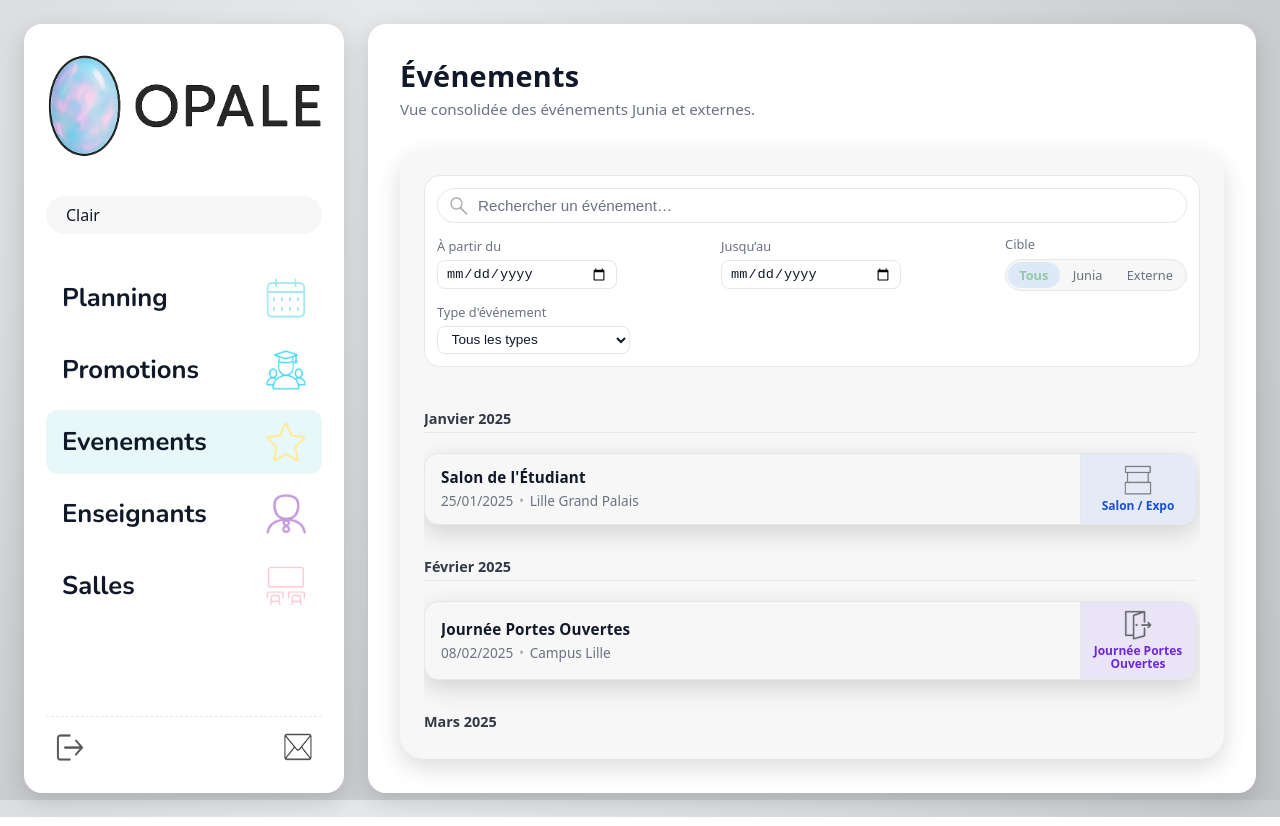
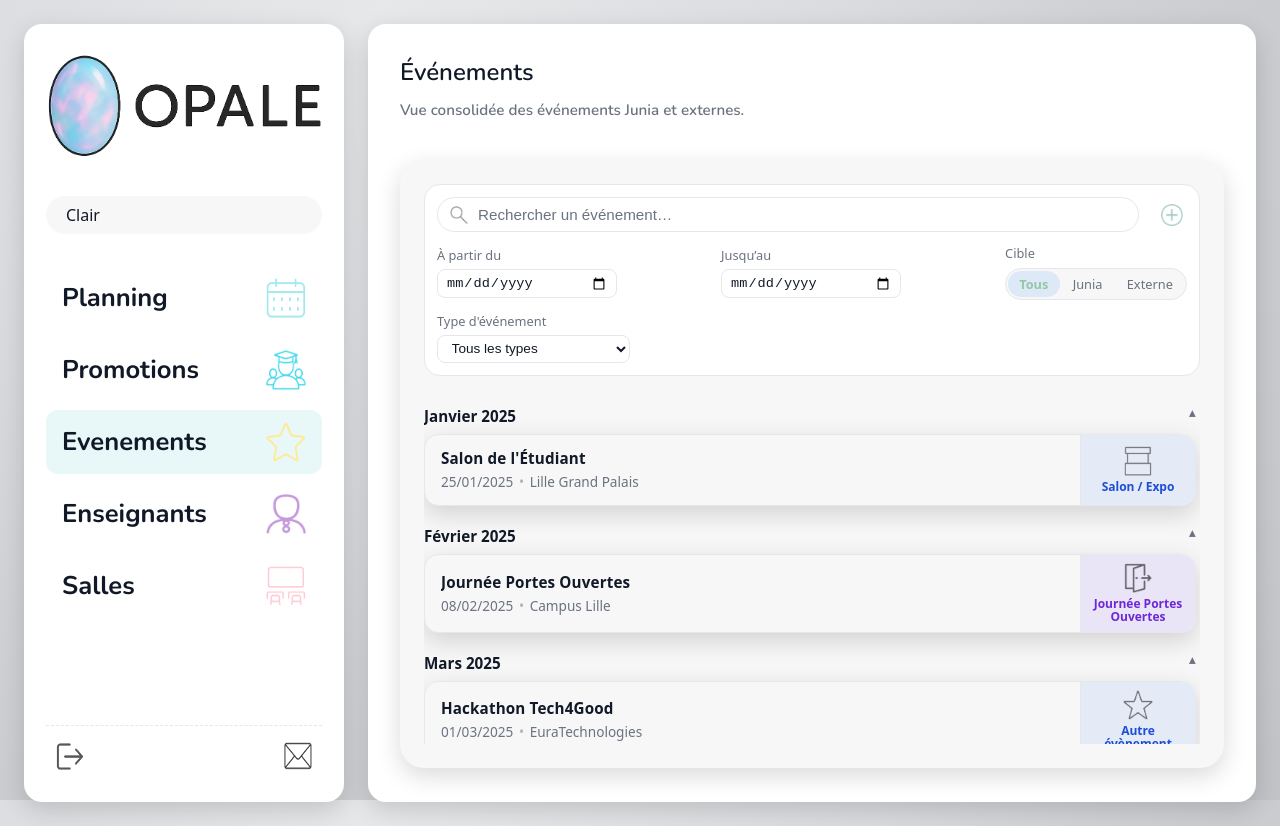
Before and after one commit to AlexisMtksJunia/OPALE-Front, a React (Vite) app: page /evenements in a window 1280 px wide. Built offline with nearby package versions, Linux system fonts and the light colour scheme.

Commit message:
feat(events): add event creation flow with '+' button and empty detail card

```diff
--- a/src/components/events/EventsToolbar.tsx
+++ b/src/components/events/EventsToolbar.tsx
@@ -3,6 +3,7 @@ import React from 'react'
 import { EventType } from '../../models/CampusEvent'
 import { PageToolbar, ToolbarRow } from '../common/Toolbar'
 import ToolbarSearch from '../common/ToolbarSearch'
+import icPlus from '../../assets/ic-plus.png'
 
 export type TargetFilter = 'ALL' | 'JUNIA' | 'EXTERNE'
 export type TypeFilter = 'ALL' | EventType
@@ -22,6 +23,9 @@ interface EventsToolbarProps {
 
     type: TypeFilter
     onTypeChange: (value: TypeFilter) => void
+
+    // 👇 nouveau : clic sur "+"
+    onCreateRequested: () => void
 }
 
 const EVENT_TYPE_OPTIONS = [
@@ -45,23 +49,34 @@ export default function EventsToolbar({
                                           onTargetChange,
                                           type,
                                           onTypeChange,
+                                          onCreateRequested,
                                       }: EventsToolbarProps) {
     return (
         <PageToolbar className="events-toolbar">
-            {/* Ligne 1 : recherche */}
+            {/* Ligne 1 : search + bouton + */}
             <ToolbarRow>
                 <ToolbarSearch
                     value={searchValue}
                     onChange={onSearchChange}
                     placeholder="Rechercher un événement…"
                 />
+
+                <button
+                    type="button"
+                    className="events-toolbar-plus-btn"
+                    onClick={onCreateRequested}
+                    aria-label="Créer un événement"
+                    title="Créer un événement"
+                >
+                    <img src={icPlus} alt="" className="events-toolbar-plus-icon"/>
+                </button>
             </ToolbarRow>
 
             {/* Ligne 2 : filtres */}
             <ToolbarRow className="page-toolbar-row--filters events-toolbar-filters">
                 {/* Filtre dates */}
                 <div className="toolbar-filter">
-                    <label className="toolbar-filter-label">
+                <label className="toolbar-filter-label">
                         À partir du
                         <input
                             type="date"
--- a/src/pages/Events.tsx
+++ b/src/pages/Events.tsx
@@ -10,10 +10,27 @@ import {
     JUNIA_EVENTS_MOCK,
     EXTERNAL_EVENTS_MOCK,
 } from '../mocks/events.mock'
-import PageHeader from '../components/common/PageHeader'
 import { CampusEvent } from '../models/CampusEvent'
+import SectionHeader from '../components/common/SectionHeader' // si tu l’utilises pour les mois
 
 const ALL_EVENTS = [...JUNIA_EVENTS_MOCK, ...EXTERNAL_EVENTS_MOCK]
+
+// helpers getMonthKey / getMonthLabel que tu as déjà ou qu’on avait ajoutés
+function getMonthKey(dateStr: string): string {
+    const d = new Date(dateStr)
+    if (Number.isNaN(d.getTime())) return dateStr
+    return `${d.getFullYear()}-${String(d.getMonth() + 1).padStart(2, '0')}`
+}
+
+function getMonthLabel(dateStr: string): string {
+    const d = new Date(dateStr)
+    if (Number.isNaN(d.getTime())) return dateStr
+    const label = d.toLocaleDateString('fr-FR', {
+        month: 'long',
+        year: 'numeric',
+    })
+    return label.charAt(0).toUpperCase() + label.slice(1)
+}
 
 export default function Events() {
     const [searchValue, setSearchValue] = useState('')
@@ -21,9 +38,9 @@ export default function Events() {
     const [dateTo, setDateTo] = useState('')
     const [target, setTarget] = useState<TargetFilter>('ALL')
     const [type, setType] = useState<TypeFilter>('ALL')
-    const [selectedEvent, setSelectedEvent] = useState<CampusEvent | null>(
-        null,
-    )
+
+    const [selectedEvent, setSelectedEvent] = useState<CampusEvent | null>(null)
+    const [openMonths, setOpenMonths] = useState<Record<string, boolean>>({})
 
     const filteredEvents = useMemo(() => {
         let items = [...ALL_EVENTS]
@@ -34,7 +51,6 @@ export default function Events() {
                 new Date(a.date).getTime() - new Date(b.date).getTime(),
         )
 
-        // filtre recherche (nom + lieu)
         if (searchValue.trim()) {
             const q = searchValue.trim().toLowerCase()
             items = items.filter(
@@ -44,7 +60,6 @@ export default function Events() {
             )
         }
 
-        // filtre date "à partir du"
         if (dateFrom) {
             const min = new Date(dateFrom).getTime()
             items = items.filter(
@@ -52,7 +67,6 @@ export default function Events() {
             )
         }
 
-        // filtre date "jusqu'au"
         if (dateTo) {
             const max = new Date(dateTo).getTime()
             items = items.filter(
@@ -60,14 +74,12 @@ export default function Events() {
             )
         }
 
-        // filtre cible (Junia / Externe)
         if (target === 'JUNIA') {
             items = items.filter((evt) => evt.source === 'JUNIA')
         } else if (target === 'EXTERNE') {
             items = items.filter((evt) => evt.source === 'EXTERNE')
         }
 
-        // filtre type
         if (type !== 'ALL') {
             items = items.filter((evt) => evt.type === type)
         }
@@ -75,15 +87,73 @@ export default function Events() {
         return items
     }, [searchValue, dateFrom, dateTo, target, type])
 
+    // Regroupement par mois (comme on l’a déjà fait)
+    const monthGroups = useMemo(() => {
+        const groups: {
+            key: string
+            label: string
+            events: CampusEvent[]
+        }[] = []
+        const byKey = new Map<
+            string,
+            { key: string; label: string; events: CampusEvent[] }
+        >()
+
+        for (const evt of filteredEvents) {
+            const key = getMonthKey(evt.date)
+            const label = getMonthLabel(evt.date)
+
+            if (!byKey.has(key)) {
+                const group = { key, label, events: [] as CampusEvent[] }
+                byKey.set(key, group)
+                groups.push(group)
+            }
+            byKey.get(key)!.events.push(evt)
+        }
+
+        return groups
+    }, [filteredEvents])
+
+    const toggleMonth = (key: string) => {
+        setOpenMonths((prev) => ({
+            ...prev,
+            [key]: !(prev[key] ?? true),
+        }))
+    }
+
+    const handleSelectEvent = (evt: CampusEvent) => {
+        setSelectedEvent(evt)
+    }
+
+    // 👇 clic sur le bouton "+"
+    const handleCreateRequested = () => {
+        const todayIso = new Date().toISOString().slice(0, 10)
+
+        const newEvent: CampusEvent = {
+            id: 'new-event',
+            name: '',
+            date: '', // champs de dates vides dans le détail
+            location: '',
+            type: 'AUTRE',
+            source: 'JUNIA',
+            // si ton modèle a d'autres champs obligatoires, les ajouter ici
+        } as CampusEvent
+
+        setSelectedEvent(newEvent)
+        console.log('[EVENTS] Open create event form', newEvent, todayIso)
+    }
+
+    const handleCloseDetail = () => {
+        setSelectedEvent(null)
+    }
+
     return (
         <>
-            {/* TITRE & SOUS-TITRE */}
-            <PageHeader
-                title="Événements"
-                subtitle="Vue consolidée des événements Junia et externes."
-            />
+            <h1 className="page-title">Événements</h1>
+            <p className="page-sub">
+                Vue consolidée des événements Junia et externes.
+            </p>
 
-            {/* CONTENU DE LA PAGE */}
             <div className="events-page">
                 <div className="events-page-body">
                     <EventsToolbar
@@ -97,64 +167,46 @@ export default function Events() {
                         onTargetChange={setTarget}
                         type={type}
                         onTypeChange={setType}
+                        onCreateRequested={handleCreateRequested}
                     />
 
                     <div className="events-list-wrapper">
-                        {filteredEvents.length > 0 ? (
+                        {monthGroups.length > 0 ? (
                             <div className="events-list">
-                                {filteredEvents.map((event, index) => {
-                                    const currentDate = new Date(event.date)
-                                    const currentMonth = currentDate.getMonth()
-                                    const currentYear =
-                                        currentDate.getFullYear()
-
-                                    // Déterminer si on doit insérer un séparateur
-                                    let showSeparator = false
-
-                                    if (index === 0) {
-                                        // toujours un séparateur avant la première card
-                                        showSeparator = true
-                                    } else {
-                                        const prev = new Date(
-                                            filteredEvents[index - 1].date,
-                                        )
-                                        const prevMonth = prev.getMonth()
-                                        const prevYear = prev.getFullYear()
-
-                                        if (
-                                            prevMonth !== currentMonth ||
-                                            prevYear !== currentYear
-                                        ) {
-                                            showSeparator = true
-                                        }
-                                    }
-
-                                    // Format "Mois Année" en français
-                                    const monthLabel =
-                                        currentDate.toLocaleDateString(
-                                            'fr-FR',
-                                            {
-                                                month: 'long',
-                                                year: 'numeric',
-                                            },
-                                        )
+                                {monthGroups.map((group) => {
+                                    const isOpen =
+                                        openMonths[group.key] ?? true
 
                                     return (
-                                        <React.Fragment key={event.id}>
-                                            {showSeparator && (
-                                                <div className="event-month-separator">
-                                                    {monthLabel
-                                                            .charAt(0)
-                                                            .toUpperCase() +
-                                                        monthLabel.slice(1)}
+                                        <section
+                                            key={group.key}
+                                            className="events-month-group"
+                                        >
+                                            <SectionHeader
+                                                title={group.label}
+                                                isOpen={isOpen}
+                                                onToggle={() =>
+                                                    toggleMonth(group.key)
+                                                }
+                                                wrapperClassName="events-month-header"
+                                            />
+
+                                            {isOpen && (
+                                                <div className="events-month-group-cards">
+                                                    {group.events.map(
+                                                        (event) => (
+                                                            <EventCard
+                                                                key={event.id}
+                                                                event={event}
+                                                                onSelect={
+                                                                    handleSelectEvent
+                                                                }
+                                                            />
+                                                        ),
+                                                    )}
                                                 </div>
                                             )}
-
-                                            <EventCard
-                                                event={event}
-                                                onSelect={setSelectedEvent}
-                                            />
-                                        </React.Fragment>
+                                        </section>
                                     )
                                 })}
                             </div>
@@ -168,10 +220,11 @@ export default function Events() {
                 </div>
             </div>
 
+            {/* Detail card (vue / création / édition) */}
             {selectedEvent && (
                 <EventDetailCard
                     event={selectedEvent}
-                    onClose={() => setSelectedEvent(null)}
+                    onClose={handleCloseDetail}
                 />
             )}
         </>
--- a/src/styles/pages/events/_toolbar.css
+++ b/src/styles/pages/events/_toolbar.css
@@ -1,139 +1,45 @@
-/*!* src/styles/pages/events/_toolbar.css *!*/
+@layer pages {
+    /* bouton + minimaliste */
+    .events-toolbar-plus-btn {
+        border: none;
+        background: transparent;
+        padding: 0.25rem;      /* hitbox confortable */
+        margin-left: 0.4rem;
+        cursor: pointer;
 
-/*@layer pages {*/
-/*    .events-toolbar {*/
-/*        display: flex;*/
-/*        flex-direction: column;*/
-/*        gap: 0.75rem;*/
-/*        padding: 0.75rem 0.75rem 0.75rem 0.75rem;*/
-/*        border-radius: 1rem;*/
-/*        background: var(--panel, #ffffff);*/
-/*        border: 1px solid var(--border-subtle, var(--border));*/
-/*    }*/
+        display: inline-flex;
+        align-items: center;
+        justify-content: center;
 
-/*    .events-toolbar-row {*/
-/*        display: flex;*/
-/*        flex-wrap: wrap;*/
-/*        gap: 0.75rem;*/
-/*        align-items: center;*/
-/*    }*/
+        transition: opacity 120ms ease, transform 120ms ease;
+    }
 
-/*    .events-toolbar-filters {*/
-/*        justify-content: space-between;*/
-/*    }*/
+    .events-toolbar-plus-btn:hover {
+        opacity: 0.7;
+        transform: translateY(-1px);
+    }
 
-/*    .events-search {*/
-/*        flex: 1;*/
-/*        min-width: 220px;*/
-/*        display: flex;*/
-/*        align-items: center;*/
-/*        gap: 0.5rem;*/
-/*        padding: 0.45rem 0.75rem;*/
-/*        border-radius: 999px;*/
-/*        background: var(--input-bg);*/
-/*        border: 1px solid var(--border);*/
-/*    }*/
+    .events-toolbar-plus-btn:active {
+        transform: translateY(0);
+        opacity: 0.85;
+    }
 
-/*    .events-search-icon {*/
-/*        width: 18px;*/
-/*        height: 18px;*/
-/*        flex-shrink: 0;*/
-/*        opacity: 0.7;*/
-/*    }*/
+    .events-toolbar-plus-icon {
+        width: 22px;
+        height: 22px;
+        pointer-events: none;
+        display: block;
+    }
 
-/*    .events-search-input {*/
-/*        flex: 1;*/
-/*        min-width: 0;*/
-/*        border: none;*/
-/*        outline: none;*/
-/*        background: transparent;*/
-/*        color: var(--text);*/
-/*        font-size: 0.95rem;*/
-/*    }*/
+    /* DARK THEME */
+    [data-theme="dark"] .events-toolbar-plus-icon {
+        filter: brightness(1.2);
+    }
 
-/*    .events-search-input::placeholder {*/
-/*        color: var(--muted);*/
-/*    }*/
-
-/*    .events-filter {*/
-/*        display: flex;*/
-/*        flex-direction: column;*/
-/*        gap: 0.35rem;*/
-/*        min-width: 180px;*/
-/*    }*/
-
-/*    .events-filter-label {*/
-/*        font-size: 0.8rem;*/
-/*        font-weight: 500;*/
-/*        color: var(--muted-strong, var(--muted));*/
-/*        display: flex;*/
-/*        flex-direction: column;*/
-/*        gap: 0.3rem;*/
-/*    }*/
-
-/*    .events-filter-date {*/
-/*        padding: 0.3rem 0.5rem;*/
-/*        border-radius: 0.5rem;*/
-/*        border: 1px solid var(--border);*/
-/*        background: var(--input-bg);*/
-/*        color: var(--text);*/
-/*        font-size: 0.85rem;*/
-/*    }*/
-
-/*    .events-target-toggle {*/
-/*        display: inline-flex;*/
-/*        border-radius: 999px;*/
-/*        background: var(--panel-soft);*/
-/*        padding: 0.12rem;*/
-/*        border: 1px solid var(--border-subtle, var(--border));*/
-/*        gap: 0.12rem;*/
-/*        width: fit-content;*/
-/*    }*/
-
-/*    .events-target-chip {*/
-/*        border: none;*/
-/*        background: transparent;*/
-/*        padding: 0.25rem 0.7rem;*/
-/*        border-radius: 999px;*/
-/*        font-size: 0.8rem;*/
-/*        cursor: pointer;*/
-/*        color: var(--muted);*/
-/*        white-space: nowrap;*/
-/*    }*/
-
-/*    .events-target-chip--active {*/
-/*        background: var(--primary-soft, rgba(46, 133, 255, 0.12));*/
-/*        color: var(--primary, var(--brand));*/
-/*        font-weight: 600;*/
-/*    }*/
-
-/*    .events-filter-select {*/
-/*        padding: 0.3rem 0.6rem;*/
-/*        border-radius: 0.5rem;*/
-/*        border: 1px solid var(--border);*/
-/*        background: var(--input-bg);*/
-/*        color: var(--text);*/
-/*        font-size: 0.85rem;*/
-/*    }*/
-
-/*    @media (max-width: 900px) {*/
-/*        .events-toolbar-filters {*/
-/*            flex-direction: column;*/
-/*            align-items: stretch;*/
-/*        }*/
-
-/*        .events-filter {*/
-/*            width: 100%;*/
-/*        }*/
-
-/*        .events-target-toggle {*/
-/*            width: 100%;*/
-/*            justify-content: space-between;*/
-/*        }*/
-
-/*        .events-target-chip {*/
-/*            flex: 1;*/
-/*            text-align: center;*/
-/*        }*/
-/*    }*/
-/*}*/
+    @media (max-width: 600px) {
+        .events-toolbar-plus-icon {
+            width: 20px;
+            height: 20px;
+        }
+    }
+}
```
Also changed, not shown: 1 other file (tests, documents, lock files or other folders).
